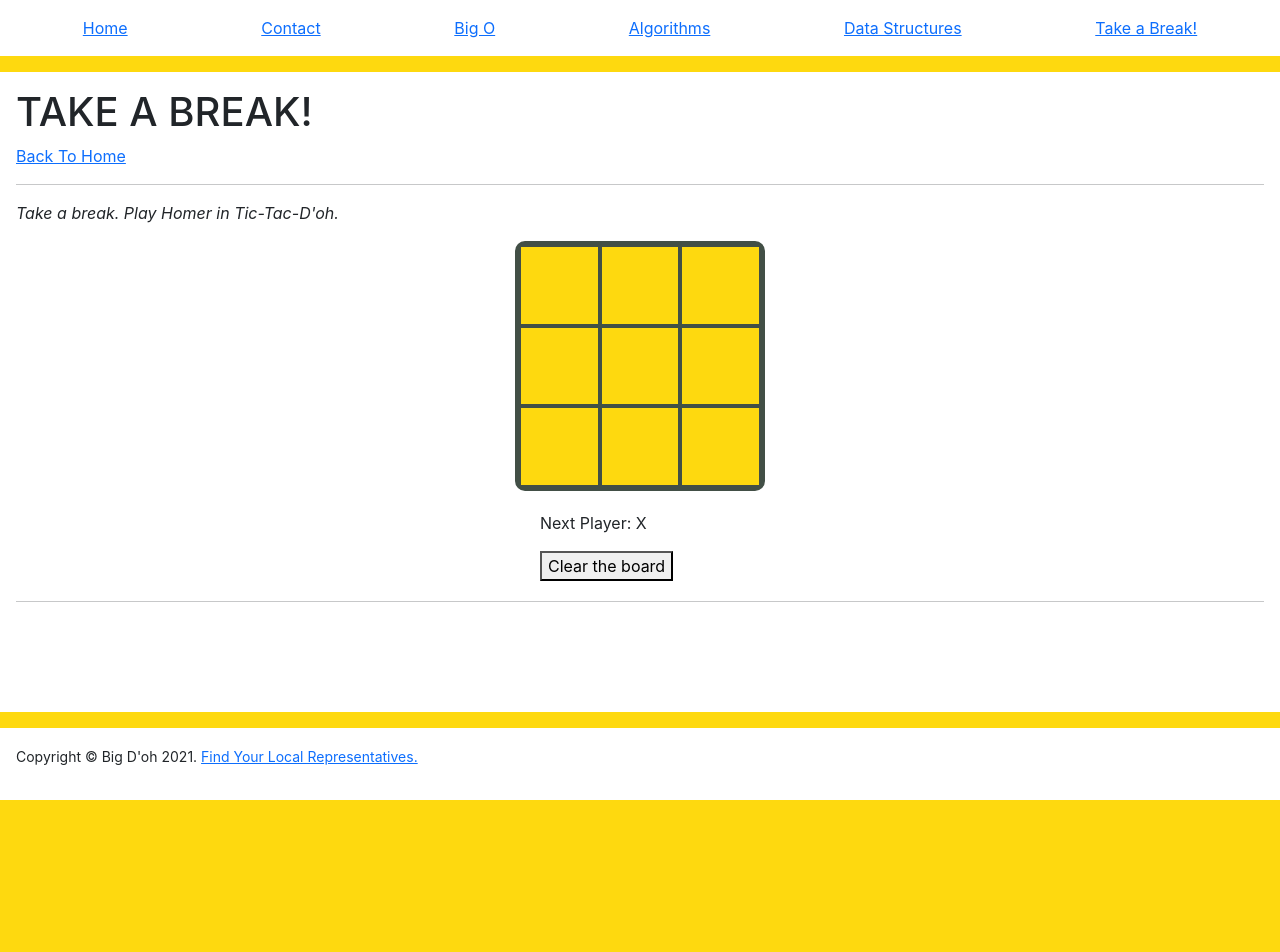
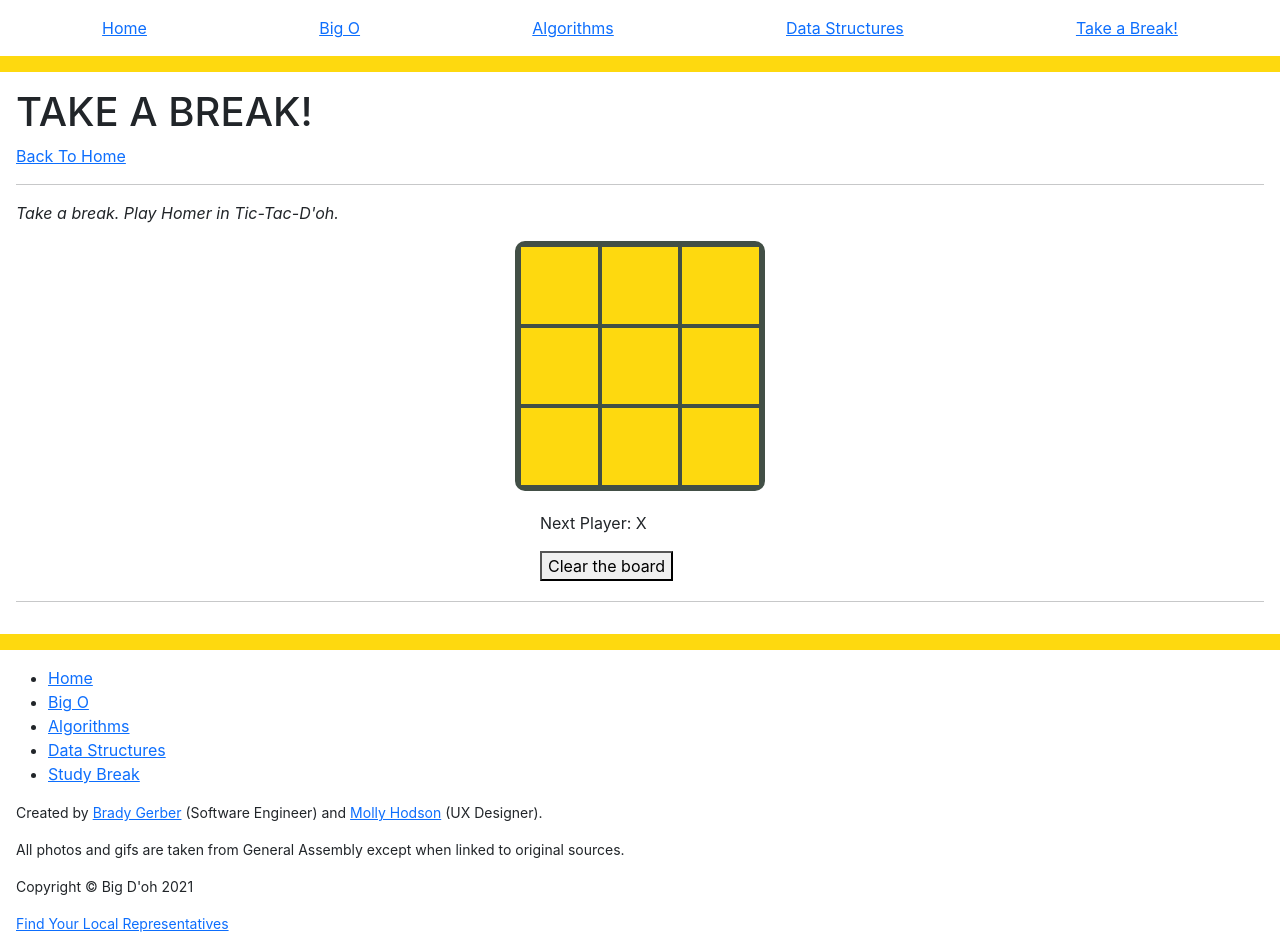
Before and after one commit to bg-write/big-doh, a React (Create React App) app: page /ttt in a window 1280 px wide. Shown: the top 952 px of the page. Before the commit the page ends 800 px from the top, so only its background shows below. Built offline with nearby package versions, Linux system fonts and the light colour scheme.

Commit message:
Move Contact to Footer

```diff
--- a/src/components/Footer.jsx
+++ b/src/components/Footer.jsx
@@ -1,19 +1,63 @@
 import React from 'react';
+import { Link } from 'react-router-dom';
 
 function Footer() {
 	return (
 		<>
 			<footer>
 				<p>
+					<ul>
+						<li>
+							<Link to="/">Home</Link>
+						</li>
+						<li>
+							<Link to="/big-o">Big O</Link>
+						</li>
+						<li>
+							<Link to="/algorithms">Algorithms</Link>
+						</li>
+						<li>
+							<Link to="/data-structures">Data Structures</Link>
+						</li>
+						<li>
+							<Link to="/ttt">Study Break</Link>
+						</li>
+					</ul>
 					<small>
-						Copyright &copy; Big D'oh 2021.{' '}
+						<p>
+							Created by{' '}
+							<a
+								href="https://bradygerber.com/"
+								target="_blank"
+								rel="noopener noreferrer"
+							>
+								Brady Gerber
+							</a>{' '}
+							(Software Engineer) and{' '}
+							<a
+								href="https://www.mollyhodson.online/"
+								target="_blank"
+								rel="noopener noreferrer"
+							>
+								Molly Hodson
+							</a>{' '}
+							(UX Designer).
+						</p>
+						<p>
+							All photos and gifs are taken from General Assembly except when
+							linked to original sources.
+						</p>
+						<p>Copyright &copy; Big D'oh 2021</p>
+						<p>
+							{' '}
 							<a
 								href="https://www.house.gov/representatives/find-your-representative"
 								target="_blank"
 								rel="noopener noreferrer"
 							>
-							Find Your Local Representatives.
+								Find Your Local Representatives
 							</a>
+						</p>
 					</small>
 				</p>
 			</footer>
--- a/src/components/Navbar.jsx
+++ b/src/components/Navbar.jsx
@@ -12,9 +12,9 @@ function Navbar() {
 					{/* <li class="nav-item">
 						<Link to="/about">About</Link>
 					</li> */}
-					<li class="nav-item">
+					{/* <li class="nav-item">
 						<Link to="/contact">Contact</Link>
-					</li>
+					</li> */}
 					<li class="nav-item">
 						<Link to="/big-o">Big O</Link>
 					</li>
```
Lines whose indentation alone changed are shown as unchanged.
